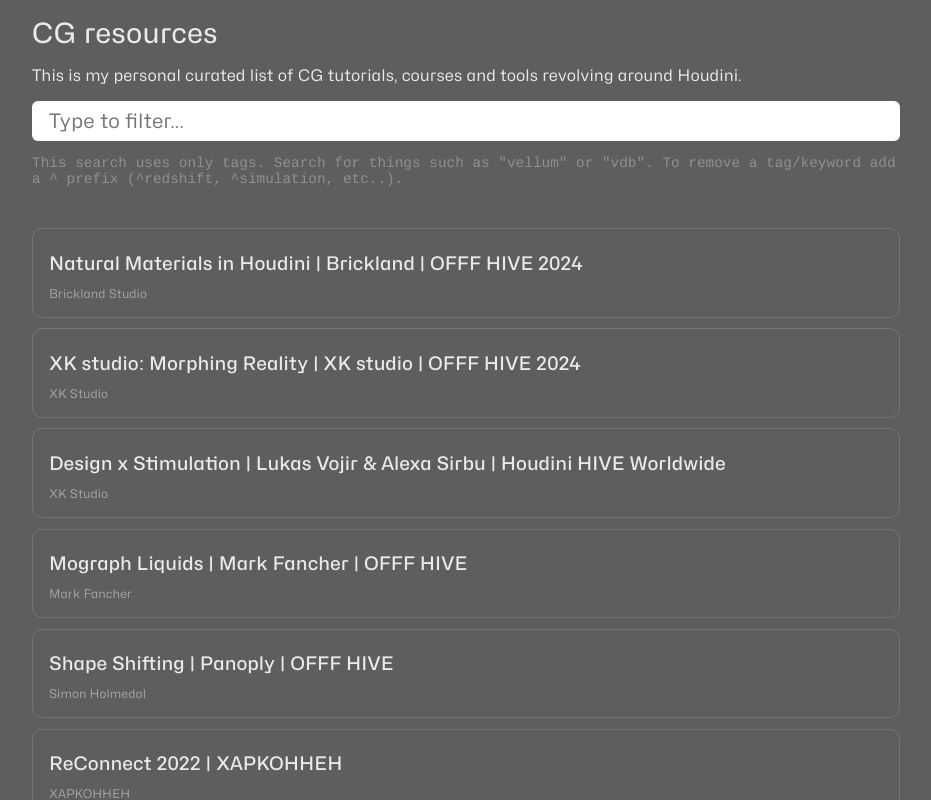
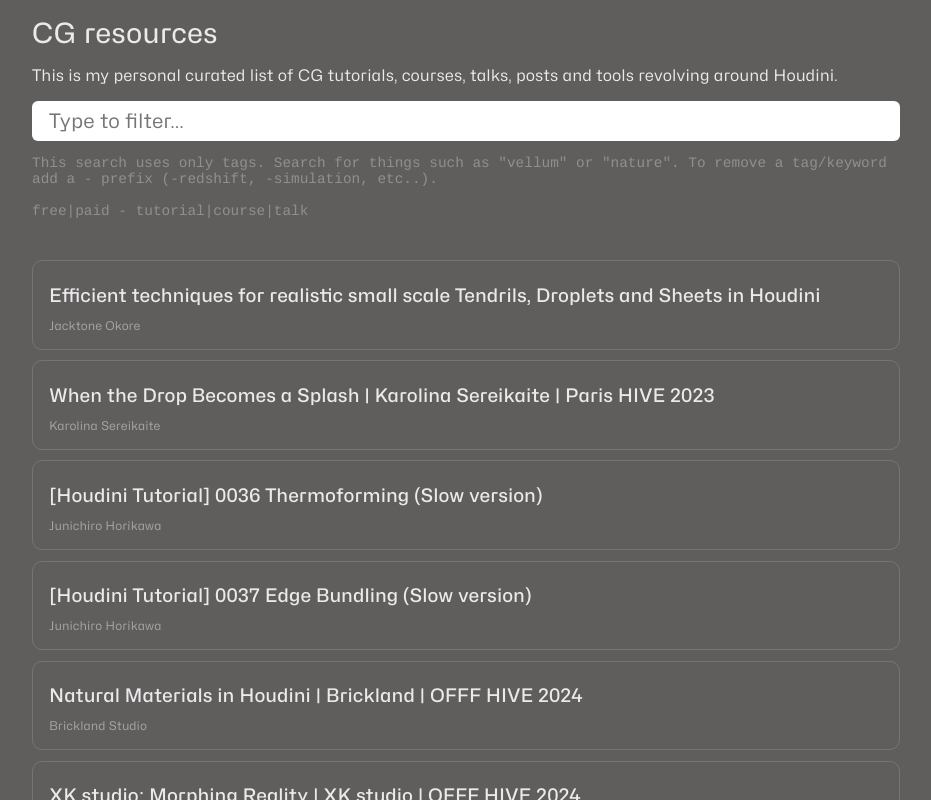
Before and after one commit to alexmajewski/cg-resources, a React (Vite) app: page / in a window 1280 px wide. Shown: the top 800 px of the page, without its empty margins (174-1105 px from the left). Built offline with nearby package versions, Linux system fonts and the light colour scheme.

Commit message:
new content

```diff
--- a/src/App.jsx
+++ b/src/App.jsx
@@ -11,7 +11,7 @@
     <>
         <div id="header">
           <h2 id="main-title">CG resources</h2>
-          <p>This is my personal curated list of CG tutorials, courses and tools revolving around Houdini.</p>
+          <p>This is my personal curated list of CG tutorials, courses, talks, posts and tools revolving around Houdini.</p>
           <SearchBar setResults={setResults} />
         </div>
 
--- a/src/components/SearchBar.jsx
+++ b/src/components/SearchBar.jsx
@@ -10,8 +10,8 @@
         // console.log(data)
         const keywords = value.toLowerCase().split(" ").filter(word => word)
 
-        const includeWords = keywords.filter(word => !word.startsWith('^'))
-        const excludeWords = keywords.filter(word => word.startsWith('^')).map(word => word.substring(1))
+        const includeWords = keywords.filter(word => !word.startsWith('-'))
+        const excludeWords = keywords.filter(word => word.startsWith('-')).map(word => word.substring(1))
 
         const results = data.filter((item) => {
             const includesAll = includeWords.every(word => item.tags.some(tag => tag.includes(word)));
@@ -41,7 +41,8 @@
                     value={input}
                     onChange={(e) => handleChange(e.target.value)}></input>
             </div>
-            <p className="mono hint">This search uses only tags. Search for things such as "vellum" or "vdb". To remove a tag/keyword add a ^ prefix (^redshift, ^simulation, etc..).</p>
+            <p className="mono hint">This search uses only tags. Search for things such as "vellum" or "nature". To remove a tag/keyword add a - prefix (-redshift, -simulation, etc..).
+            <br/><br/>free|paid - tutorial|course|talk</p>
         </div>
     )
 }
--- a/src/online-resources.js
+++ b/src/online-resources.js
@@ -1,4 +1,28 @@
 export const data = [
+    {
+        "title": "Efficient techniques for realistic small scale Tendrils, Droplets and Sheets in Houdini",
+        "author": "Jacktone Okore",
+        "link": "https://www.youtube.com/watch?v=rxxR3hFYqLg",
+        "tags": ["houdini", "free", "tutorial", "fluid", "flip", "splash", "droplet"]
+    },
+    {
+        "title": "When the Drop Becomes a Splash | Karolina Sereikaite | Paris HIVE 2023",
+        "author": "Karolina Sereikaite",
+        "link": "https://www.youtube.com/watch?v=Pp9NEOzHkxM",
+        "tags": ["houdini", "free", "talk", "fluid", "flip", "splash"]
+    },
+    {
+        "title": "[Houdini Tutorial] 0036 Thermoforming (Slow version)",
+        "author": "Junichiro Horikawa",
+        "link": "https://www.youtube.com/watch?v=YNMr0mRTgIs",
+        "tags": ["houdini", "free", "tutorial", "technical", "vex", "effect"]
+    },
+    {
+        "title": "[Houdini Tutorial] 0037 Edge Bundling (Slow version)",
+        "author": "Junichiro Horikawa",
+        "link": "https://www.youtube.com/watch?v=0teBLrKZ8gU",
+        "tags": ["houdini", "free", "tutorial", "vex", "hair", "technical", "abstract"]
+    },
     {
         "title": "Natural Materials in Houdini | Brickland | OFFF HIVE 2024",
         "author": "Brickland Studio",
@@ -9,31 +33,31 @@
         "title": "XK studio: Morphing Reality | XK studio | OFFF HIVE 2024",
         "author": "XK Studio",
         "link": "https://www.youtube.com/watch?v=DSgxi06vZI0",
-        "tags": ["houdini", "free", "tutorial", "abstract", "music", "flower", "nature", "distortion"]
+        "tags": ["houdini", "free", "talk", "abstract", "music", "flower", "nature", "distortion"]
     },
     {
         "title": "Design x Stimulation | Lukas Vojir & Alexa Sirbu | Houdini HIVE Worldwide",
         "author": "XK Studio",
         "link": "https://www.youtube.com/watch?v=jeuo5DjRsq0",
-        "tags": ["houdini", "free", "tutorial", "animation", "vellum", "nature", "flower", "abstract", "hair"]
+        "tags": ["houdini", "free", "talk", "animation", "vellum", "nature", "flower", "abstract", "hair"]
     },
     {
         "title": "Mograph Liquids | Mark Fancher | OFFF HIVE",
         "author": "Mark Fancher",
         "link": "https://www.youtube.com/watch?v=lYu6ZYiNgyA",
-        "tags": ["houdini", "free", "tutorial", "animation", "vdb", "morph", "growth", "spread", "commercial", "ad"]
+        "tags": ["houdini", "free", "talk", "animation", "vdb", "morph", "growth", "spread", "commercial", "ad"]
     },
     {
         "title": "Shape Shifting | Panoply | OFFF HIVE",
         "author": "Simon Holmedal",
         "link": "https://www.youtube.com/watch?v=A6haWzFj_Qg",
-        "tags": ["houdini", "free", "tutorial", "animation", "cops", "morphing", "technical", "simulation", "spread", "infection", "ripples", "vdb", "growth", "commercial", "ad"]
+        "tags": ["houdini", "free", "talk", "animation", "cops", "morphing", "technical", "simulation", "spread", "infection", "ripples", "vdb", "growth", "commercial", "ad"]
     },
     {
         "title": "ReConnect 2022 | XAPKOHHEH",
         "author": "XAPKOHHEH",
         "link": "https://www.youtube.com/watch?v=UPaP7r2dVYs",
-        "tags": ["houdini", "free", "tutorial", "rbd", "bullet", "simulation"]
+        "tags": ["houdini", "free", "talk", "rbd", "bullet", "simulation"]
     },
     {
         "title": "Abstract Heightfield Terrain | Live Stream 2022 09 06",
```
